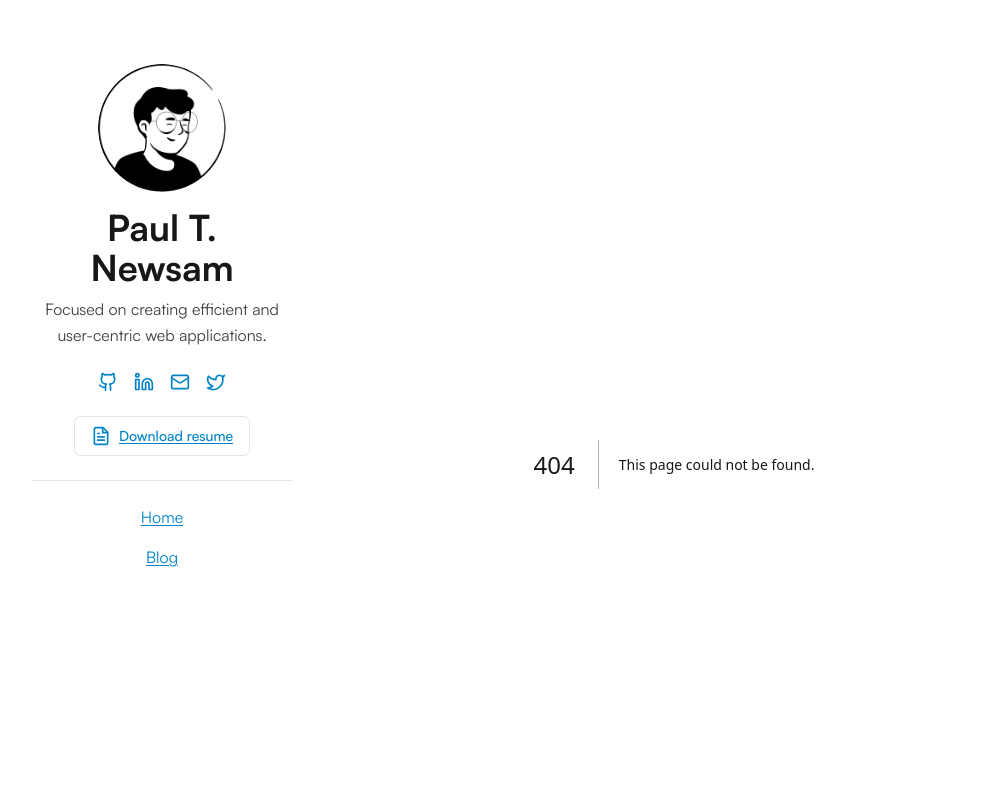
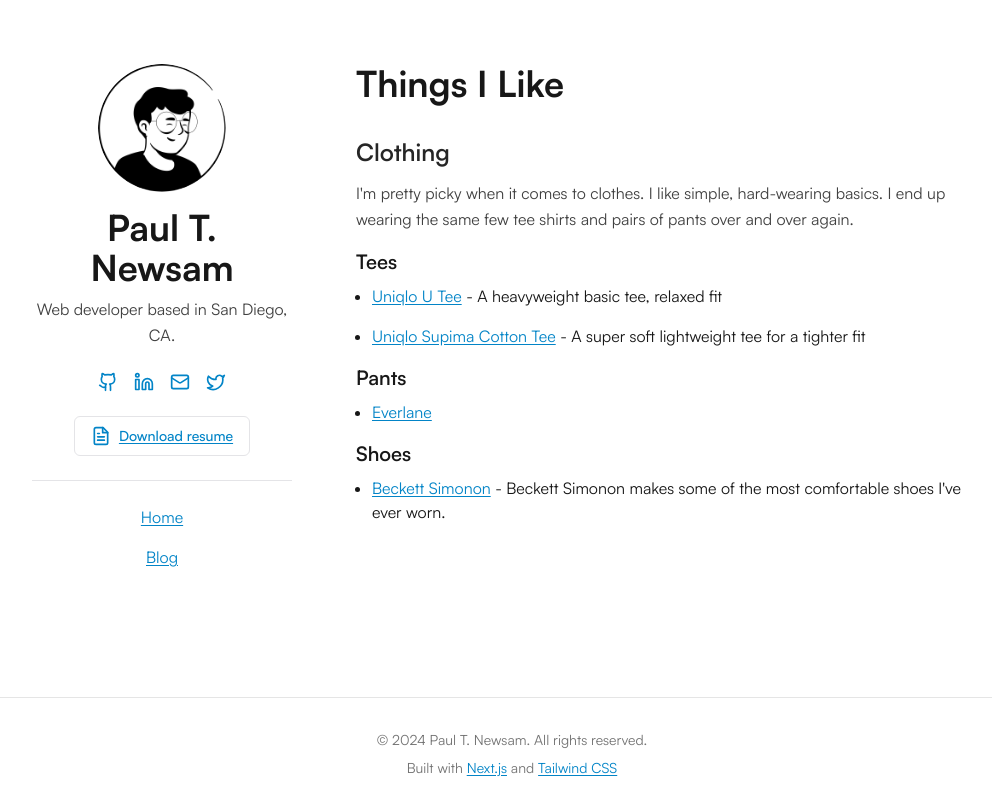
Before and after one commit to pnewsam/paultnewsam.com, a Next.js app: page /things-i-like in a window 1280 px wide. Before the commit this address had no page. Shown: the top 800 px of the page, without its empty margins (128-1120 px from the left). Built offline with nearby package versions, Linux system fonts and the light colour scheme.

Commit message:
Fix some things

```diff
--- a/src/app/page.tsx
+++ b/src/app/page.tsx
@@ -1,5 +1,12 @@
 import { ArrowRight } from "lucide-react";
-import { H1, H2, H3, Body, InternalLink } from "@/components/typography";
+import {
+  H1,
+  H2,
+  H3,
+  Body,
+  ExternalLink,
+  InternalLink,
+} from "@/components/typography";
 import { buttonVariants } from "@/components/ui/button";
 import { allPosts } from "contentlayer/generated";
 import { cn } from "@/lib/utils";
@@ -12,16 +19,22 @@
   return (
     <div className="space-y-16 min-h-screen">
       <section>
-        <H1 className="mb-4">About Me</H1>
-        <Body>
-          I&apos;m a frontend engineer with six years of experience in
-          developing web applications. My focus is on creating intuitive user
-          interfaces and optimizing application performance. I bring a
-          comprehensive approach to software engineering, drawing from my
-          background in both frontend and full-stack development. Outside of
-          work, I enjoy outdoor activities which often provide fresh
-          perspectives on problem-solving in tech.
+        <H1 className="mb-8">Hey, I&apos;m Paul!</H1>
+        <Body className="mb-4">
+          I&apos;m a web developer based in San Diego, CA. I build websites with
+          my web design company&nbsp;
+          <ExternalLink href="https://uxadvantage.com/">
+            UX Advantage
+          </ExternalLink>
+          . If you&apos;re looking for help with a website, let me know!
         </Body>
+        <Body className="mb-4">
+          Before getting into tech, I moved around a lot. I spent a good chunk
+          of time doing bird and vegetation surveys in the field as a seasonal
+          biological technician. I also worked in a few coffee shops, a movie
+          theater, and spent all of a week driving Uber.
+        </Body>
+        <Body>In my spare time I love to hike, run, cook.</Body>
       </section>
 
       <section>
@@ -45,21 +58,10 @@
                   "inline-flex items-center"
                 )}
               >
-                Read more <ArrowRight className="ml-2 h-4 w-4" />
+                Read this post <ArrowRight className="ml-2 h-4 w-4" />
               </InternalLink>
             </div>
           ))}
-        </div>
-        <div className="mt-6">
-          <InternalLink
-            href="/blog"
-            className={cn(
-              buttonVariants({ variant: "outline" }),
-              "inline-flex items-center"
-            )}
-          >
-            View all posts <ArrowRight className="ml-2 h-4 w-4" />
-          </InternalLink>
         </div>
       </section>
     </div>
--- a/src/app/things-i-like/+page.tsx
+++ /dev/null
@@ -1,26 +0,0 @@
-import { H1, H2, ExternalLink } from "@/components/typography";
-
-export default function ThingsILike() {
-  return (
-    <div className="space-y-8">
-      <H1>Things I Like</H1>
-
-      <H2>Clothing</H2>
-      <ul className="list-disc pl-4 space-y-2">
-        <li>
-          Tees:{" "}
-          <ExternalLink href="https://www.uniqlo.com/us/en/men/tops">
-            Uniqlo
-          </ExternalLink>{" "}
-          (especially the U, and Supia Cotton Crew Necks)
-        </li>
-        <li>
-          Pants:{" "}
-          <ExternalLink href="https://www.everlane.com/products/mens-pants">
-            Everlane
-          </ExternalLink>
-        </li>
-      </ul>
-    </div>
-  );
-}
--- /dev/null
+++ b/src/app/things-i-like/page.tsx
@@ -0,0 +1,52 @@
+import { H1, H2, H3, Body, ExternalLink } from "@/components/typography";
+
+export default function ThingsILike() {
+  return (
+    <article className="space-y-8">
+      <H1>Things I Like</H1>
+
+      <section>
+        <H2>Clothing</H2>
+        <Body className="mb-4">
+          I&apos;m pretty picky when it comes to clothes. I like simple,
+          hard-wearing basics. I end up wearing the same few tee shirts and
+          pairs of pants over and over again.
+        </Body>
+        <H3 className="mb-2">Tees</H3>
+        <ul className="list-disc pl-4 space-y-4 mb-4">
+          <li>
+            <ExternalLink href="https://www.uniqlo.com/us/en/products/E422992-000/00?srsltid=AfmBOoo1SBZ-Zr3JdKoHddGtw3EaFqH7apHPmvOota34rK13yYSsKe0y&colorDisplayCode=11&sizeDisplayCode=006">
+              Uniqlo U Tee
+            </ExternalLink>{" "}
+            - A heavyweight basic tee, relaxed fit
+          </li>
+          <li>
+            <ExternalLink href="https://www.uniqlo.com/us/en/products/E455365-000/00?srsltid=AfmBOoon_B5BT1bp3xc9cagRJe9dy44l_XtQgUtGtcNqnmXWufjd8rA7&colorDisplayCode=09&sizeDisplayCode=005">
+              Uniqlo Supima Cotton Tee
+            </ExternalLink>{" "}
+            - A super soft lightweight tee for a tighter fit
+          </li>
+        </ul>
+        <H3 className="mb-2">Pants</H3>
+        <ul className="list-disc pl-4 space-y-2 mb-4">
+          <li>
+            <ExternalLink href="https://www.everlane.com/products/mens-pants">
+              Everlane
+            </ExternalLink>
+          </li>
+        </ul>
+
+        <H3 className="mb-2">Shoes</H3>
+        <ul className="list-disc pl-4 space-y-2 mb-4">
+          <li>
+            <ExternalLink href="https://www.beckettsimonon.com/">
+              Beckett Simonon
+            </ExternalLink>{" "}
+            - Beckett Simonon makes some of the most comfortable shoes I&apos;ve
+            ever worn.
+          </li>
+        </ul>
+      </section>
+    </article>
+  );
+}
--- a/src/components/SideNav.tsx
+++ b/src/components/SideNav.tsx
@@ -13,9 +13,7 @@
           <AvatarFallback>PN</AvatarFallback>
         </Avatar>
         <H1 className="mb-2">Paul T. Newsam</H1>
-        <Body className="mb-6">
-          Focused on creating efficient and user-centric web applications.
-        </Body>
+        <Body className="mb-6">Web developer based in San Diego, CA.</Body>
       </div>
       <div className="flex justify-center items-center space-x-4 mb-6">
         <ExternalLink href="https://github.com/pnewsam">
```
